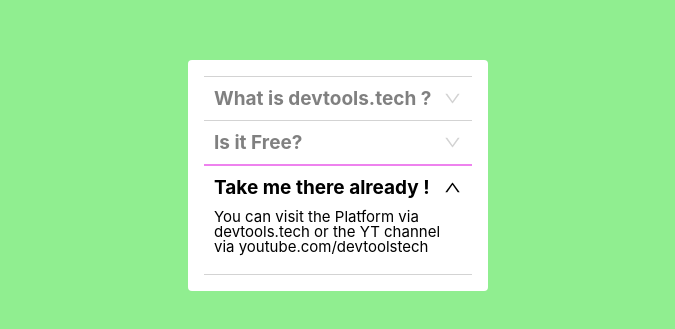
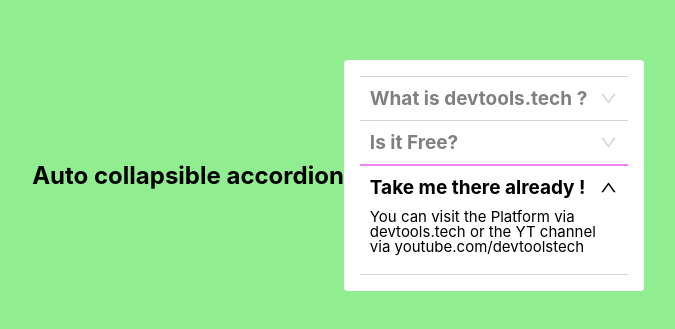
Before and after one commit to vinaygupta98/auto-collapsible-accordion, a React (Create React App) app: page / in a window 1280 px wide. Shown: the part 225-554 px from the top of the page, without its empty margins (302-977 px from the left). Built offline with nearby package versions, Linux system fonts and the light colour scheme.

Commit message:
update title

```diff
--- a/src/App.js
+++ b/src/App.js
@@ -10,8 +10,9 @@
         alignItems: "center",
         height: "100vh",
         width: "100%",
-        background:'lightgreen'
+        background: "lightgreen",
       }}>
+      <h2>Auto collapsible accordion</h2>
       <MainPage />
     </div>
   );
```
